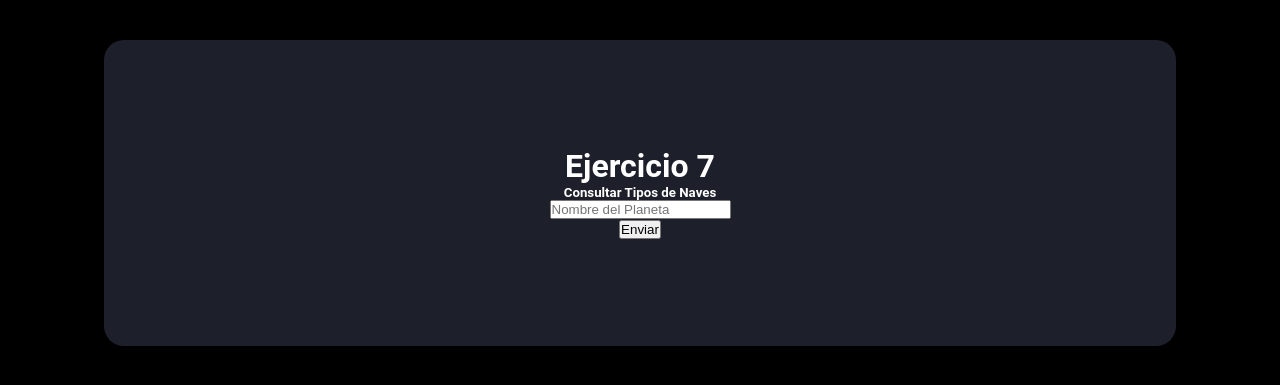
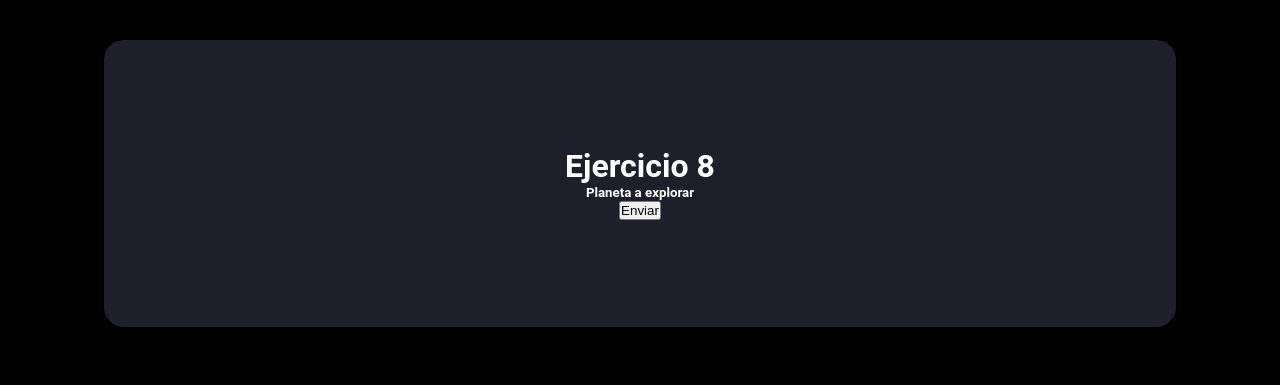
Before and after one commit to IvanGMtz/TallerPHP-arrays-, a PHP site: page /index.html in a window 1280 px wide. Shown: the top 385 px of the page. Run offline with PHP 8.4, Linux system fonts and the light colour scheme.

Commit message:
feat: :sparkles: Excercise 8

```diff
--- a/index.html
+++ b/index.html
@@ -11,9 +11,8 @@
 
     <div class="container">
             <form method="POST" class="form" action="index.php">
-                <h1>Ejercicio 7</h1>
-                <h5>Consultar Tipos de Naves</h5>
-                <input type="text" placeholder="Nombre del Planeta" name="nave">
+                <h1>Ejercicio 8</h1>
+                <h5>Planeta a explorar</h5>
                 <div class="botones">
                     <input class="btn" type="submit" value="Enviar">
                 </div>
```
Also changed, not shown: index.php (+4 -8 lines).
